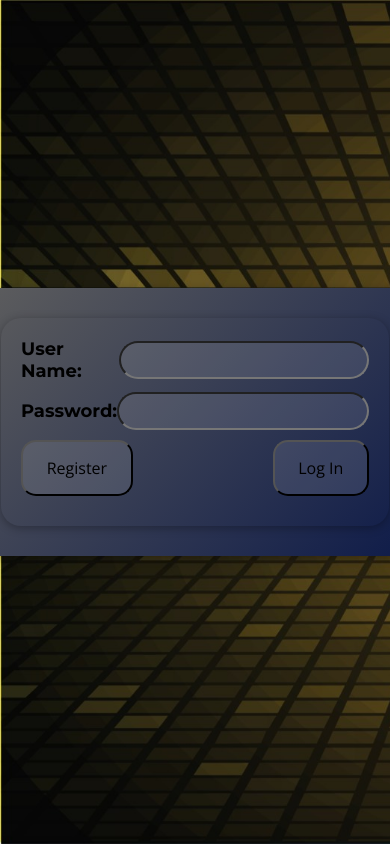
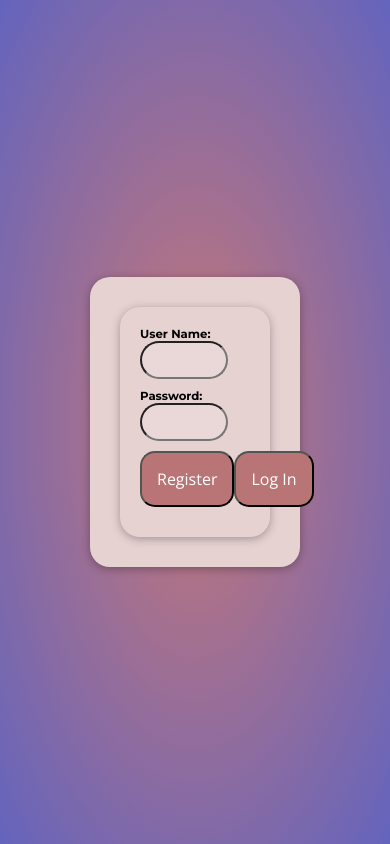
Before and after one commit to Abgryz/cinema-app, a Spring Boot app: page /login in a window 390 px wide. Run offline with Spring Boot 4, Linux system fonts and the light colour scheme; tables that the repository leaves empty hold one stand-in row (values such as "Sample post"); some of the project's set-up classes (security, data sources, template engines, error pages and the like) are left out, and stand-ins take their place.

Commit message:
frontend updated

```diff
--- a/src/main/resources/application.properties
+++ b/src/main/resources/application.properties
@@ -3,5 +3,6 @@
 spring.datasource.password=postgres
 spring.jpa.properties.hibernate.dialect=org.hibernate.dialect.PostgreSQLDialect
 
+#server.port=8081
 #logging.level.org.springframework.security=DEBUG
 #spring.jpa.show-sql=true
--- a/src/main/resources/static/css/admins.css
+++ b/src/main/resources/static/css/admins.css
@@ -1,10 +1,8 @@
-
 .adding-form{
     display: flex;
     flex-wrap: wrap;
     justify-content: space-between;
     align-items: center;
-
     margin-bottom: 10px;
 }
 .component{
@@ -13,7 +11,6 @@
     align-items: center;
     flex-direction: column;
     text-align: start;
-
     flex-grow: 1;
     flex-basis: calc(100% / 4);
 }
--- a/src/main/resources/static/css/index.css
+++ b/src/main/resources/static/css/index.css
@@ -4,22 +4,27 @@
   box-sizing: border-box;
   margin: 0;
   padding: 0;
-
   font-family: 'Open Sans', sans-serif;
 }
 
 body {
-  background-image: url('/images/background.jpg');
+  background: radial-gradient(rgb(199, 119, 119), rgb(100, 100, 189));
   background-size: cover;
   background-attachment: fixed;
 }
 
 .container {
-  max-width: 1300px;
-  margin: 50px auto;
-  background: rgb(94,94,94);
-  background: linear-gradient(135deg, rgba(94,94,94,1) 0%, rgba(14,27,73,1) 100%);
+  width: 80%;
+  margin: 0px auto;
+  background: rgb(231, 210, 210);
   border-radius: 20px;
+  min-height: 100vh;
+}
+
+@media only screen and (max-width:1023px){
+  .container{
+    width: 100%;
+  }
 }
 
 .h{
@@ -42,13 +47,15 @@
 .form-button{
   padding: 15px;
   border-radius: 15px;
-  background-color: rgba(255, 255, 255, 0.1);
+  background-color: rgb(185, 117, 117);
   font-size: 16px;
+  transition: all ease 0.3s;
+  color: white;
   font-weight: 300;
-
   flex-grow: 0.1;
 }
 .form-button:hover{
-  background-color: rgba(255, 255, 255, 0.05);
-  color: white;
+  background-color: rgb(139, 60, 60);
+  font-weight: bold;
+  cursor: pointer;
 }
--- a/src/main/resources/static/css/login.css
+++ b/src/main/resources/static/css/login.css
@@ -3,37 +3,65 @@
     display: flex;
     justify-content: center;
     align-items: center;
-    height: 100vh; /* Необходимо для выравнивания по вертикали */
+    height: 100vh;
 }
 .container {
-    width: 500px;
+    width: 30%;
     margin: 50px auto;
-    background: rgb(94,94,94);
-    background: linear-gradient(135deg, rgba(94,94,94,1) 0%, rgba(14,27,73,1) 100%);
+    background: rgb(231, 210, 210);
     padding: 30px;
 }
-
+.container__login{
+    min-height: 30% !important;
+}
+@media only screen and (max-width:1439px){
+    .container__login{
+        width: 60% !important;
+        min-height: 20% !important;
+    }
+  }
+  @media only screen and (max-width:1250px){
+    .container__login{
+      grid-template-columns: repeat(3, 1fr);
+    }
+  }
+  @media only screen and (max-width:767px){
+    .container__login{
+      grid-template-columns: repeat(2, 1fr);
+    }
+  }
 .login-form{
     display: flex;
     flex-direction: column;
 }
 .login-form div{
-    display: flex;
-    justify-content: space-between;
-    align-items: center;
+
     margin-bottom: 10px;
 }
 .textbox{
     padding: 5px 10px;
     border-radius: 50px;
-    min-width: 250px;
+    width: 80%;
     background-color: rgba(255, 255, 255, 0.1);
     /* font-family: 'Montserrat', sans-serif; */
     font-size: 18px;
 }
 .login-form label{
-    font-size: 18px;
+    display: block;
+    width: 100%;
+    font-size: 1.5vw;
 }
+
+@media only screen and (max-width:1439px){
+    .login-form label{
+        font-size: 2vw;
+    }
+  }
+  @media only screen and (max-width:1250px){
+    .login-form label{
+        font-size: 3vw;
+    }
+  }
 
 .buttons{
     display: flex;
--- a/src/main/resources/templates/fragments/header.html
+++ b/src/main/resources/templates/fragments/header.html
@@ -12,7 +12,6 @@
         <ul class="">
             <li><a href="/schedule" class="h nav-button">Розклад</a></li>
             <li><a href="/films" class="h nav-button">Фільми</a></li>
-            <!-- <li><a href="#" class="h nav-button">Про нас</a></li> -->
             <li><a href="/profile-loader" class="h nav-profile">
                 <img src="/images/icons/profile.png" height="50" width="50">
             </a></li>
--- a/src/main/resources/templates/login.html
+++ b/src/main/resources/templates/login.html
@@ -7,7 +7,7 @@
     </head>
     <body>
         <main class="box">
-            <section class="container box">
+            <section class="container box container__login">
 
                 <div th:if="${param.error}" class="error h">
                     Invalid username and password.
```
Also changed, not shown: src/main/java/com/suitt/tables/seat/SeatRepository.java (+13 -0 lines), src/main/resources/static/css/films.css (+4 -3 lines), src/main/resources/static/css/header.css (+7 -11 lines), src/main/resources/static/css/home.css (+16 -10 lines), src/main/resources/static/css/schedule.css (+5 -5 lines).
